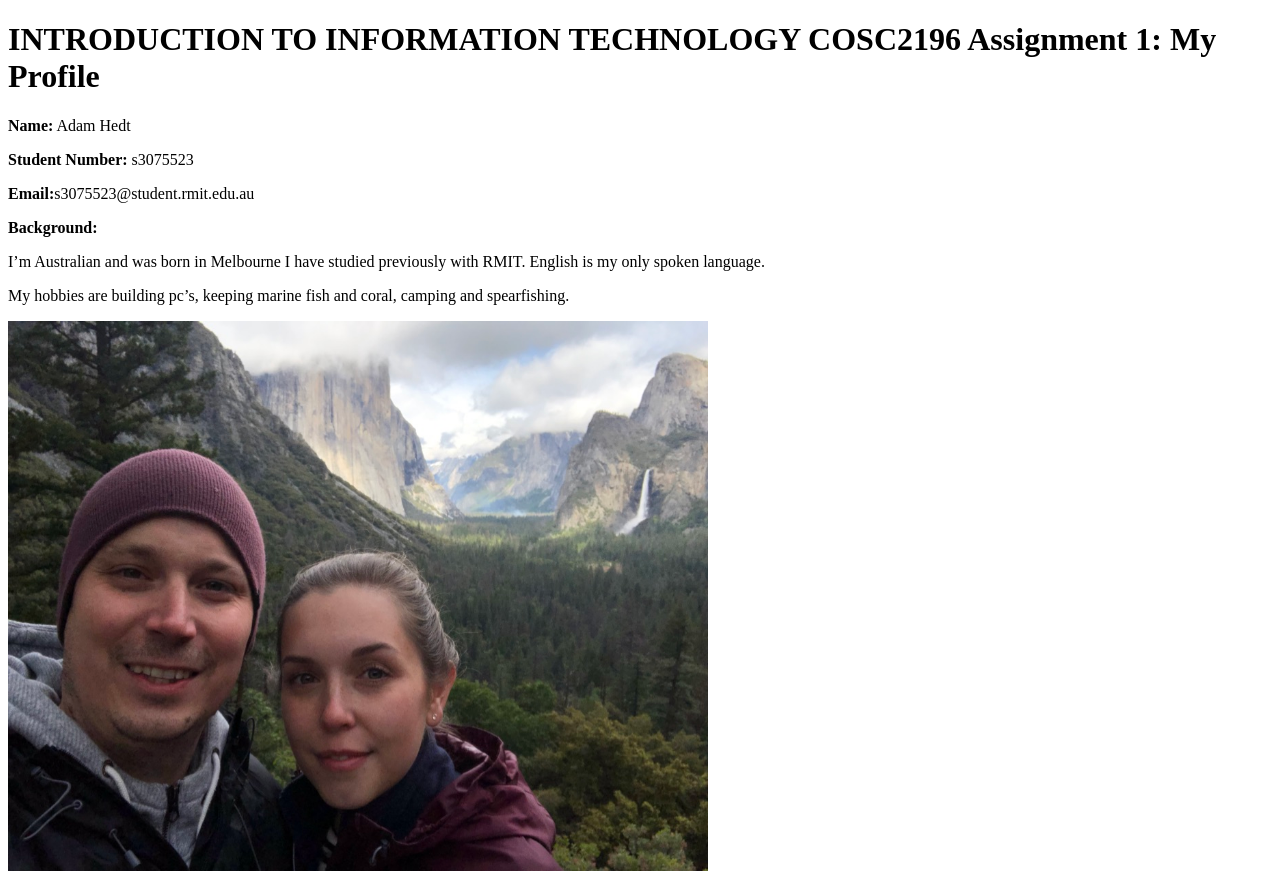
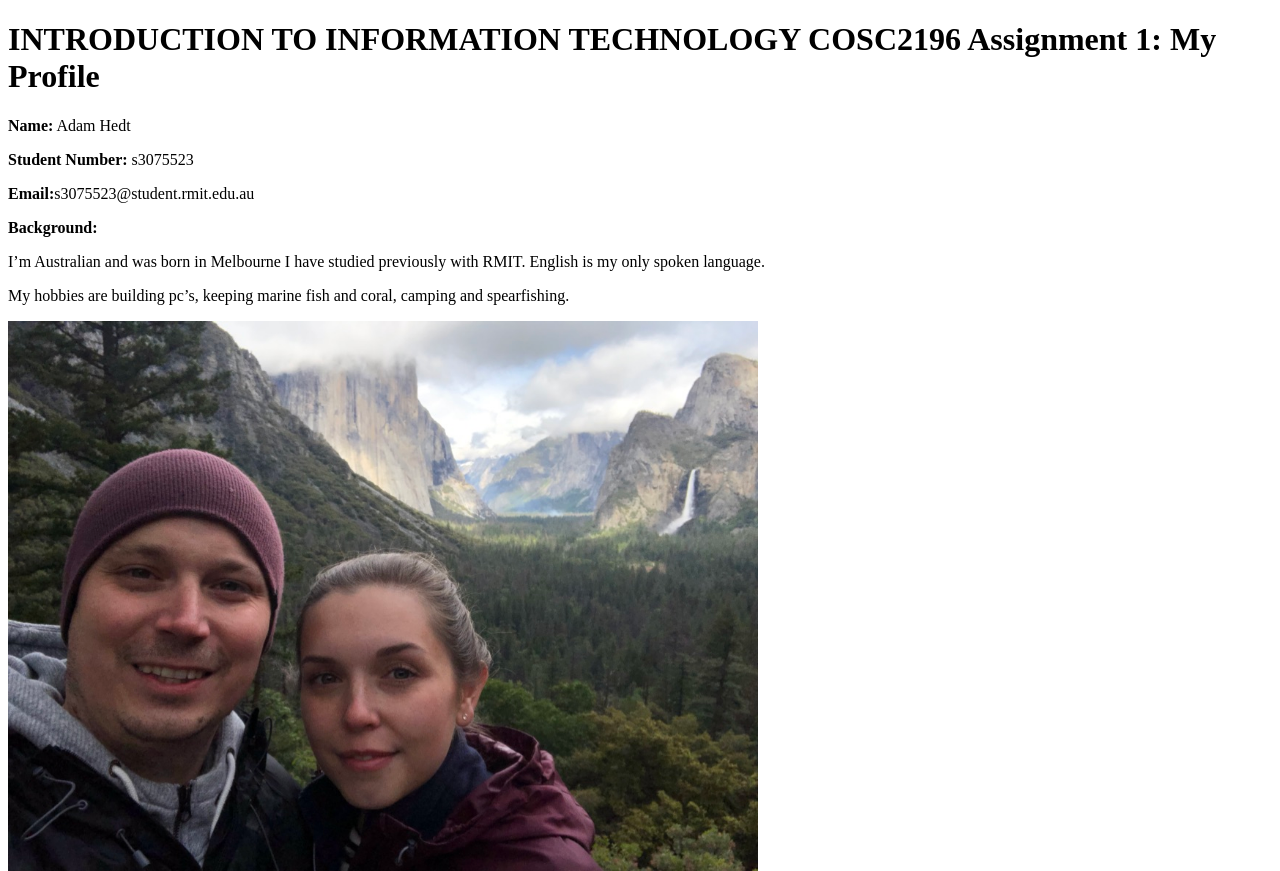
Before and after one commit to HUMD1NGA/Assignment1, a plain HTML site: page index.html in a window 1280 px wide. Shown: the top 871 px of the page. Drawn offline with Linux system fonts and the light colour scheme.

Commit message:
Update index.html

```diff
--- a/index.html
+++ b/index.html
@@ -15,7 +15,7 @@ COSC2196 Assignment 1: My Profile</h1>
 English is my only spoken language.</p>
 <p>My hobbies are building pc’s, keeping marine fish and coral, camping and spearfishing.</p>
 
-<img src="ProfilePic.jpeg" alt="Me and partner in Yosemite National Park" style="width:700px;height:550px;">
+<img src="ProfilePic.jpeg" alt="Me and partner in Yosemite National Park" style="width:750px;height:550px;">
 
 <h2>INTERESTS in IT</h2>
 <p>What interests me about IT is the ever-evolving technological advances across all spectrums of the field. Whether it’s in the medical field with exome sequencing
```
